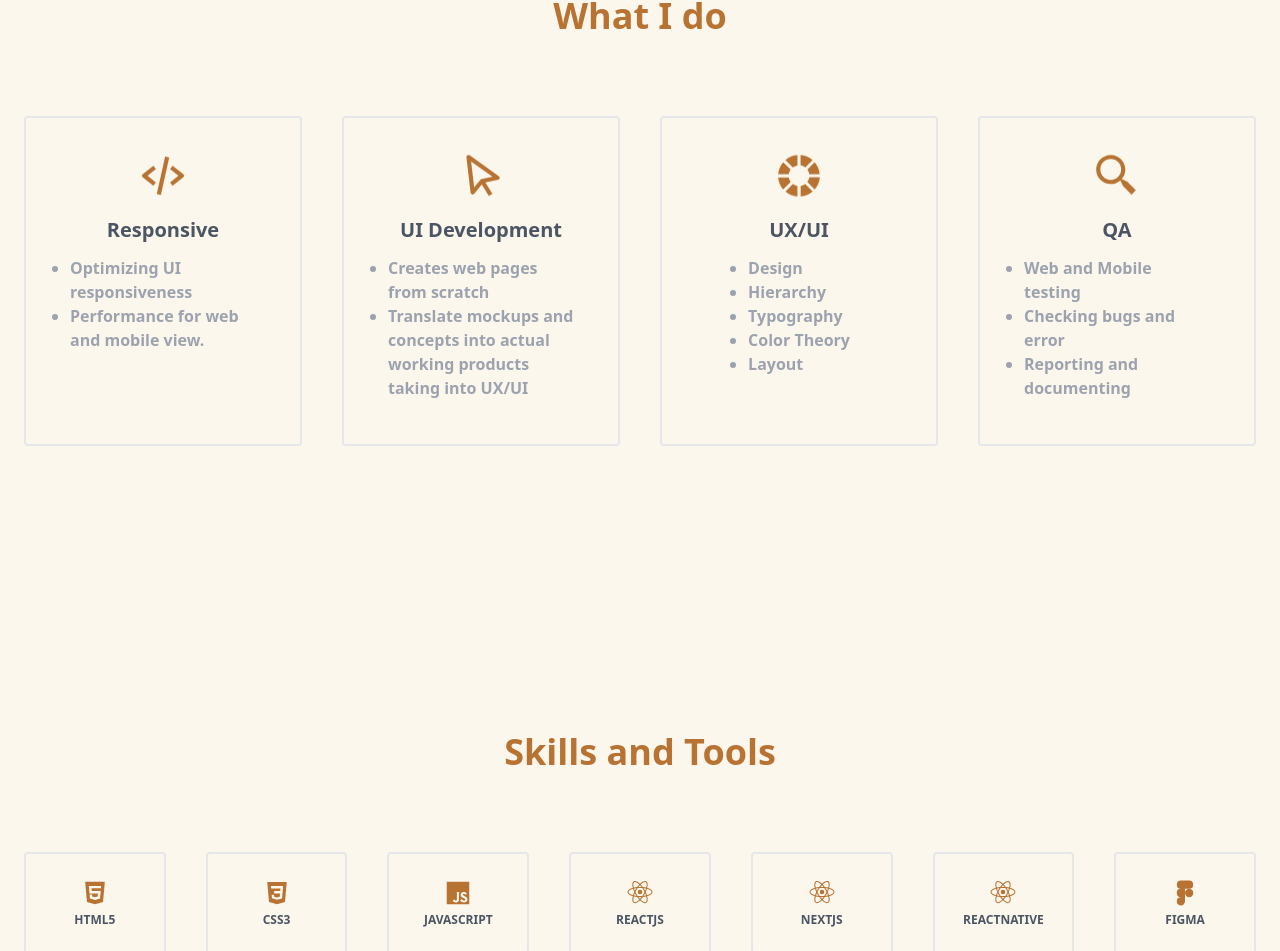
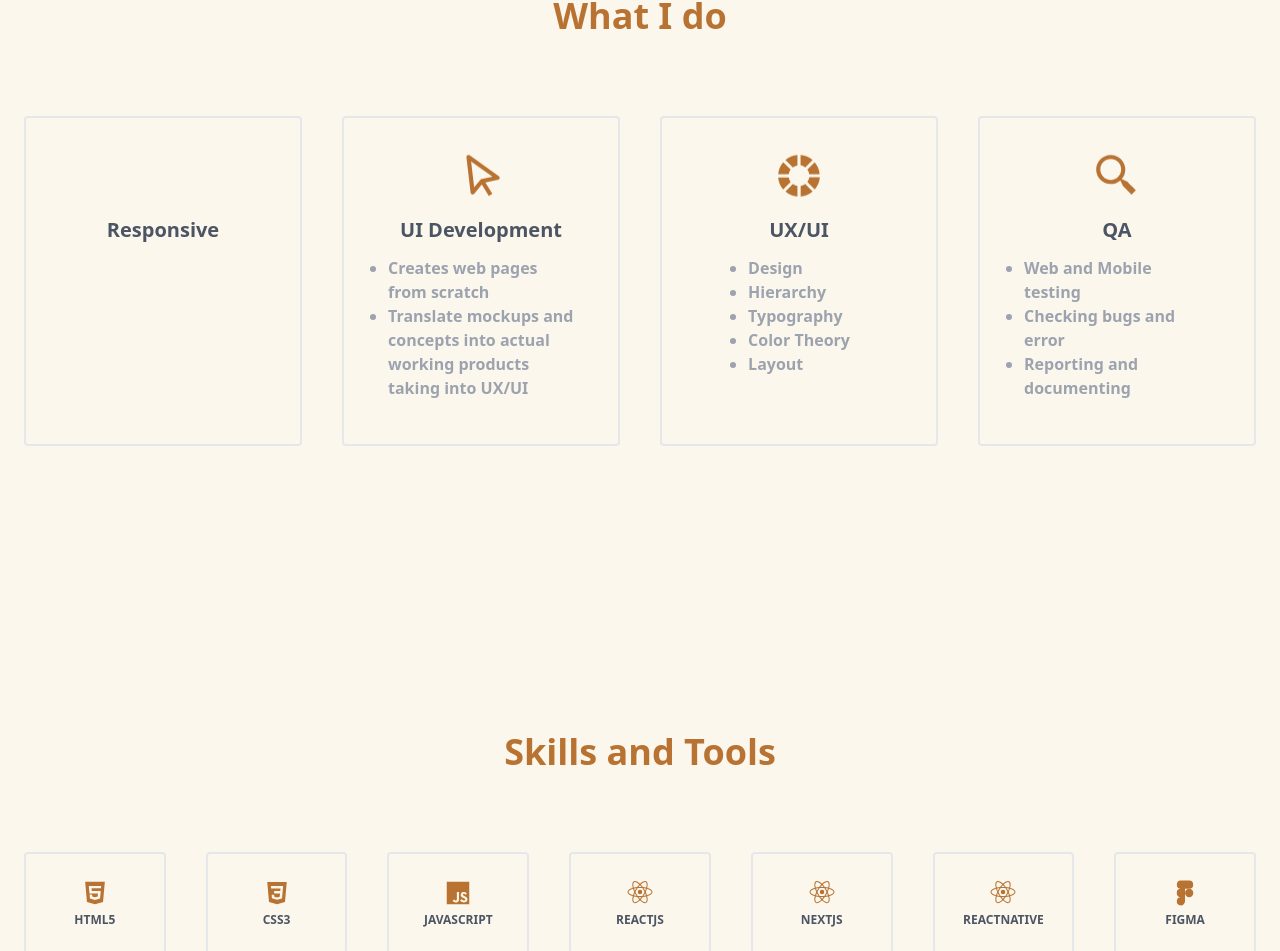
Before and after one commit to naralcantara001/nar-alcantara, a Next.js app: page / in a window 1280 px wide. Shown: the part 948-1899 px from the top of the page. Built offline with nearby package versions, Linux system fonts and the light colour scheme.

Commit message:
text Update page.js

```diff
--- a/src/app/page.js
+++ b/src/app/page.js
@@ -74,9 +74,9 @@ export default function Home() {
 
         <div className='border-2 rounded p-1'>
           <div className='flex flex-col content-center justify-center items-center p-10'>
-           <svg xmlns="http://www.w3.org/2000/svg" width="50" height="50" viewBox="0 0 24 24" className='animate-bounce fill-[#B87333] w-[50px]'><path d="m7.375 16.781 1.25-1.562L4.601 12l4.024-3.219-1.25-1.562-5 4a1 1 0 0 0 0 1.562l5 4zm9.25-9.562-1.25 1.562L19.399 12l-4.024 3.219 1.25 1.562 5-4a1 1 0 0 0 0-1.562l-5-4zm-1.649-4.003-4 18-1.953-.434 4-18z"></path></svg>
+           <svg xmlns="http://www.w3.org/2000/svg" width="50" height="50" viewBox="0 0 24 24" className='animate-bounce fill-[#FCF7ED] w-[50px]'><path d="m7.375 16.781 1.25-1.562L4.601 12l4.024-3.219-1.25-1.562-5 4a1 1 0 0 0 0 1.562l5 4zm9.25-9.562-1.25 1.562L19.399 12l-4.024 3.219 1.25 1.562 5-4a1 1 0 0 0 0-1.562l-5-4zm-1.649-4.003-4 18-1.953-.434 4-18z"></path></svg>
             <p className='font-bold text-xl mt-1 text-gray-600 dark:text-[#DFCFB7]'>Responsive</p>
-            <ul className='list-disc mt-3 text-gray-400 font-bold dark:text-[#DFCFB7]'>
+            <ul className='list-disc mt-3 text-[#FCF7ED] font-bold dark:text-[#DFCFB7]'>
               <li>Optimizing UI responsiveness</li>
               <li>Performance for web and mobile view.</li>
             </ul>
```
